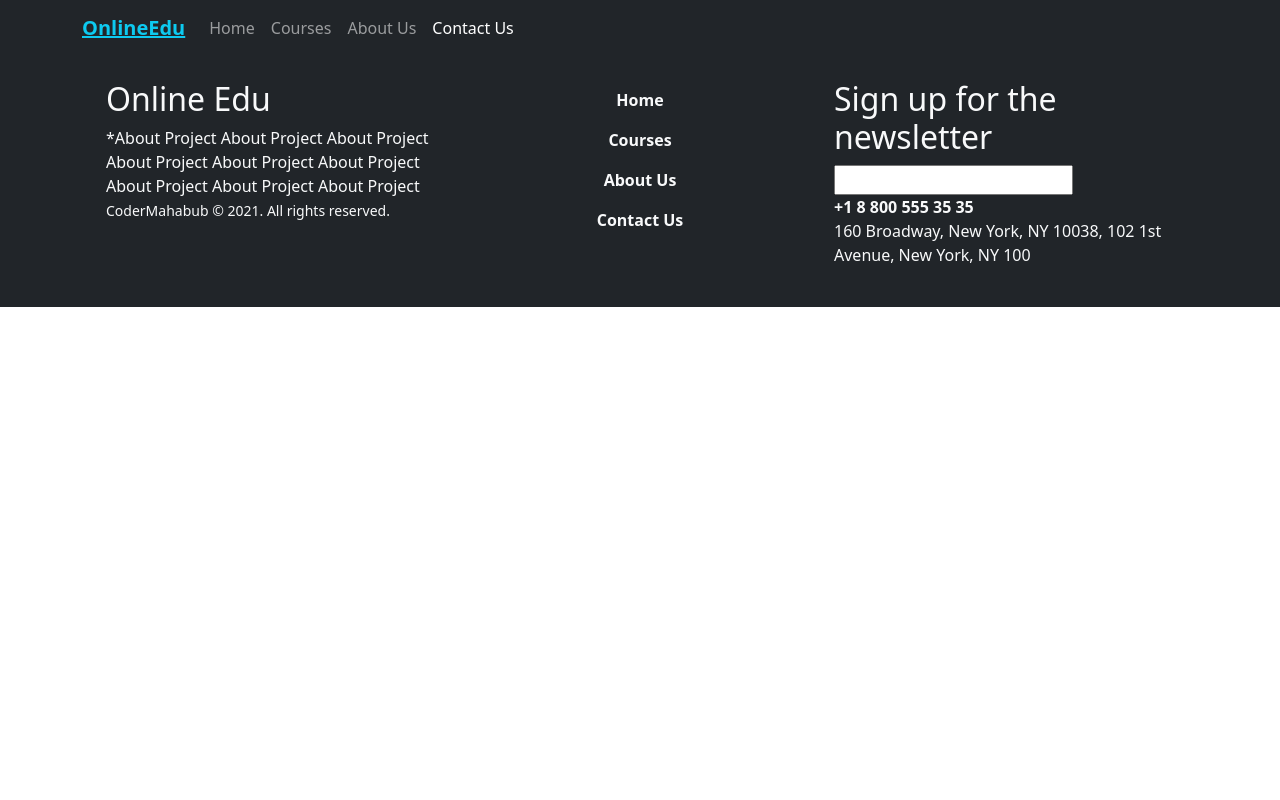
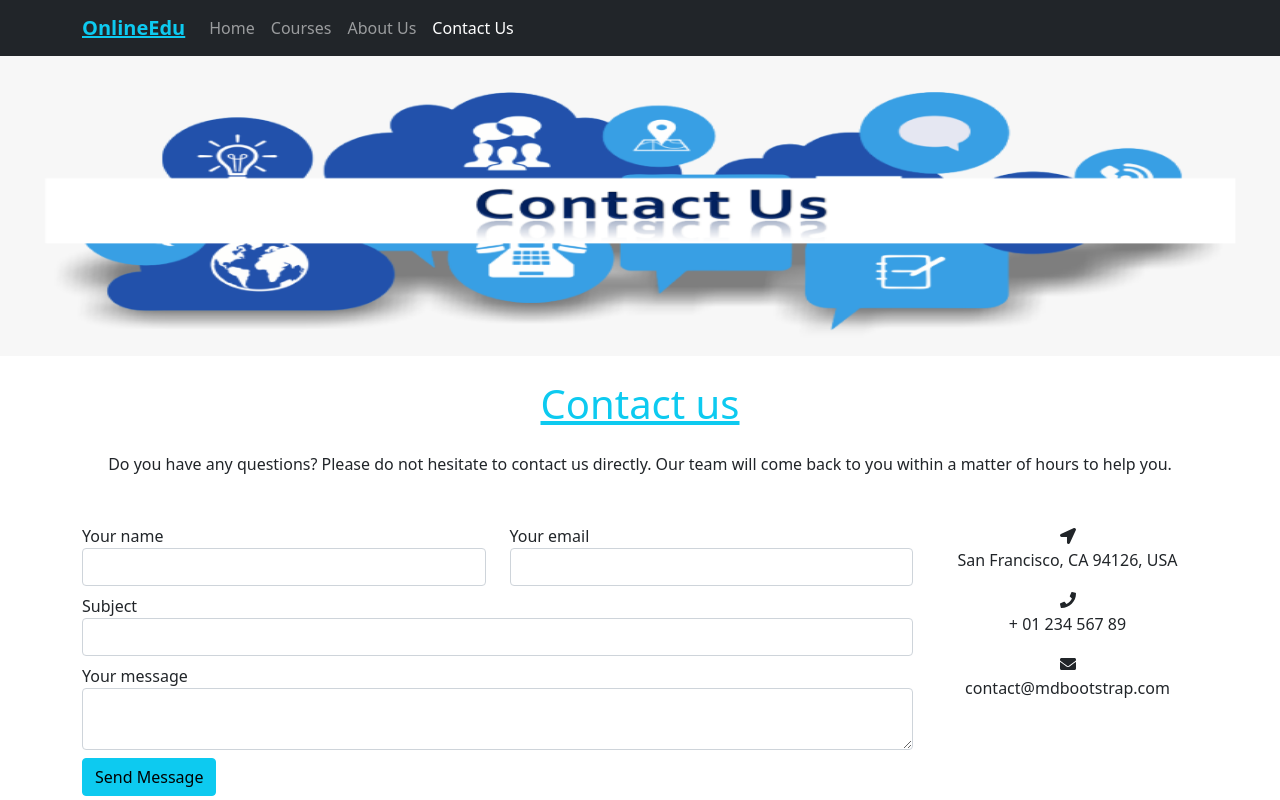
Before and after one commit to CoderMahabub/online-edu, a React (Create React App) app: page /contact in a window 1280 px wide. Shown: the top 800 px of the page. Built offline with nearby package versions, Linux system fonts and the light colour scheme.

Commit message:
Contact Us Updated

```diff
--- a/package.json
+++ b/package.json
@@ -3,6 +3,9 @@
   "version": "0.1.0",
   "private": true,
   "dependencies": {
+    "@fortawesome/fontawesome-svg-core": "^1.2.36",
+    "@fortawesome/free-solid-svg-icons": "^5.15.4",
+    "@fortawesome/react-fontawesome": "^0.1.15",
     "@testing-library/jest-dom": "^5.14.1",
     "@testing-library/react": "^11.2.7",
     "@testing-library/user-event": "^12.8.3",
--- a/src/App.js
+++ b/src/App.js
@@ -5,6 +5,7 @@ import { Route, Switch } from 'react-router';
 import { BrowserRouter as Router } from 'react-router-dom';
 import Banner from './components/Banner/Banner';
 import Footer from './components/Footer/Footer';
+import ContactUs from './components/ContactUs/ContactUs';
 
 function App() {
   return (
@@ -19,7 +20,8 @@ function App() {
           <Banner></Banner>
         </Route>
         <Switch>
-          <Route>
+          <Route path="/contact">
+            <ContactUs></ContactUs>
           </Route>
         </Switch>
         <Footer></Footer>
--- /dev/null
+++ b/src/components/ContactUs/ContactUs.css
@@ -0,0 +1,4 @@
+.contact-banner{
+    width: 100%;
+    height: 300px;
+}
--- /dev/null
+++ b/src/components/ContactUs/ContactUs.js
@@ -0,0 +1,79 @@
+import React from 'react';
+import { Link } from 'react-router-dom';
+import { FontAwesomeIcon } from '@fortawesome/react-fontawesome';
+import { faLocationArrow, faPhone, faEnvelope } from '@fortawesome/free-solid-svg-icons';
+import ContactBanner from '../../images/contact banner.png';
+import './ContactUs.css';
+
+const ContactUs = () => {
+    const locationIcon = <FontAwesomeIcon icon={faLocationArrow} />
+    const phoneIcon = <FontAwesomeIcon icon={faPhone} />
+    const messageIcon = <FontAwesomeIcon icon={faEnvelope} />
+    return (
+        <div className="">
+            <img className="contact-banner" src={ContactBanner} alt="" />
+            <section className="container mb-5">
+                <h2 className="fs-1 font-weight-bolder text-center my-4 text-decoration-underline text-info">Contact us</h2>
+                <p className="text-center w-responsive mx-auto mb-5">Do you have any questions? Please do not hesitate to contact us directly. Our team will come back to you within a matter of hours to help you.</p>
+                <div className="row">
+                    <div className="col-md-9 mb-md-0 mb-5 text-start">
+                        <form id="contact-form" name="contact-form" action="mail.php" method="POST">
+                            <div className="row">
+                                <div className="col-md-6">
+                                    <div className="md-form mb-0">
+                                        <label for="name" class="">Your name</label>
+                                        <input type="text" id="name" name="name" className="form-control" />
+
+                                    </div>
+                                </div>
+                                <div className="col-md-6">
+                                    <div className="md-form mb-0">
+                                        <label for="email" class="">Your email</label>
+                                        <input type="text" id="email" name="email" className="form-control" />
+
+                                    </div>
+                                </div>
+                            </div>
+                            <div className="row">
+                                <div className="col-md-12">
+                                    <div className="md-form mb-0 mt-2">
+                                        <label for="subject" class="">Subject</label>
+                                        <input type="text" id="subject" name="subject" className="form-control" />
+                                    </div>
+                                </div>
+                            </div>
+                            <div className="row">
+                                <div className="col-md-12">
+                                    <div className="md-form mt-2">
+                                        <label for="message">Your message</label>
+                                        <textarea type="text" id="message" name="message" rows="2" className="form-control md-textarea"></textarea>
+                                    </div>
+                                </div>
+                            </div>
+                        </form>
+
+                        <div className="text-left mt-2 text-md-left">
+                            <Link className="btn btn-info">Send Message</Link>
+                        </div>
+                    </div>
+                    <div className="col-md-3 text-center">
+                        <ul className="list-unstyled mb-0">
+                            <li><i>{locationIcon}</i>
+                                <p>San Francisco, CA 94126, USA</p>
+                            </li>
+
+                            <li><i>{phoneIcon}</i>
+                                <p>+ 01 234 567 89</p>
+                            </li>
+                            <li><i>{messageIcon}</i>
+                                <p>contact@mdbootstrap.com</p>
+                            </li>
+                        </ul>
+                    </div>
+                </div>
+            </section>
+        </div>
+    );
+};
+
+export default ContactUs;
--- a/src/components/Header/Header.js
+++ b/src/components/Header/Header.js
@@ -8,7 +8,7 @@ const Header = () => {
         <div>
             <Navbar bg="dark" variant="dark">
                 <Container>
-                    <Navbar.Brand><NavLink className="fw-bolder text-info" to="/home">OnlineEdu</NavLink></Navbar.Brand>
+                    <Navbar.Brand><NavLink className="fw-bolder text-info" to="/">OnlineEdu</NavLink></Navbar.Brand>
                     <Nav className="me-auto">
                         <NavLink className="nav-link" to="/home">Home</NavLink>
                         <NavLink className="nav-link" to="/courses">Courses</NavLink>
```
Also changed, not shown: src/images/contact banner.png (added), 1 other file (tests, documents, lock files or other folders).
